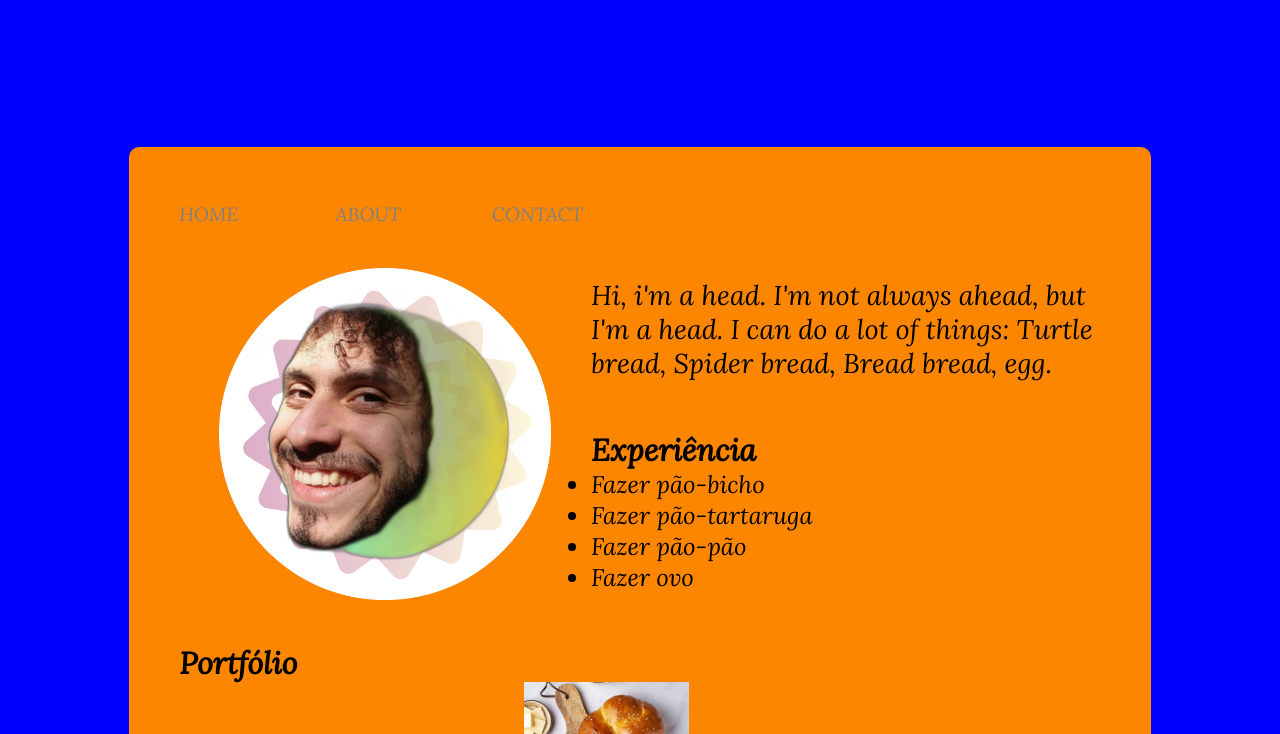
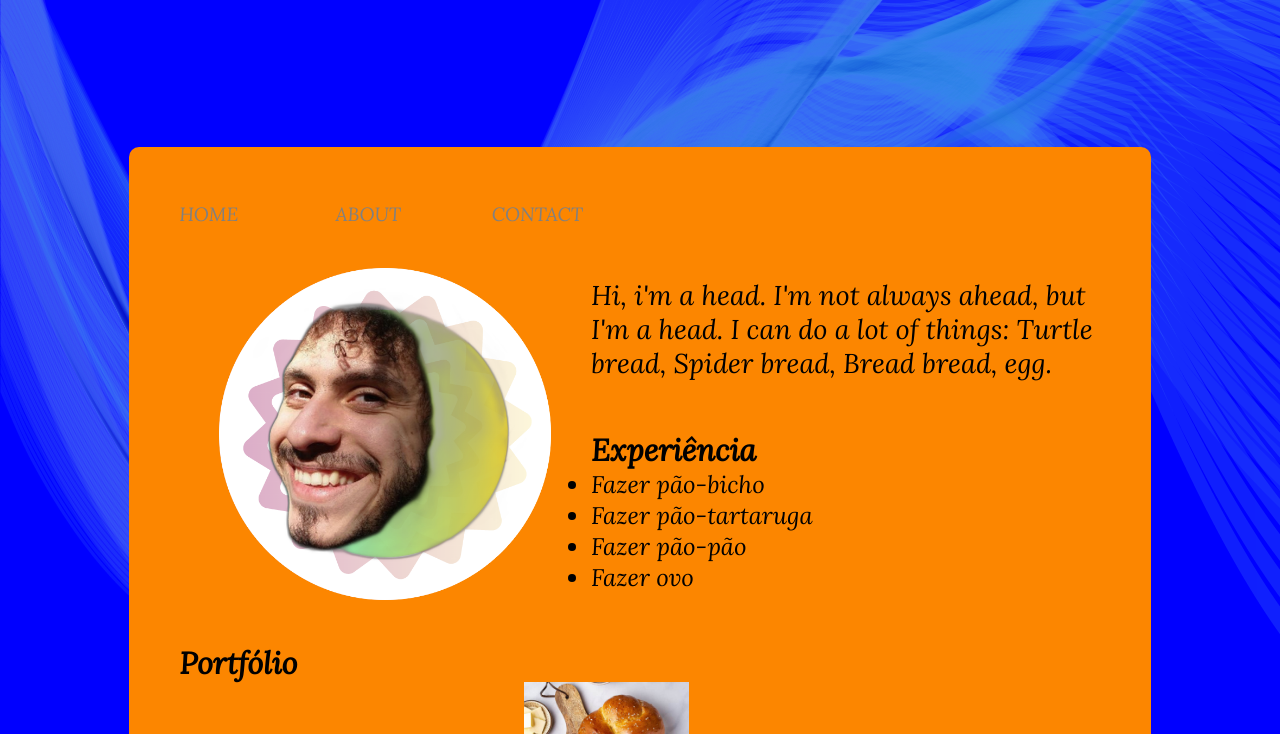
Before and after one commit to RafaelLeone/d2-5-rafael-leone, a plain HTML site: page index.html in a window 1280 px wide. Shown: the part 480-1214 px from the top of the page. Drawn offline with Linux system fonts and the light colour scheme.

Commit message:
background image

```diff
--- a/css/style.css
+++ b/css/style.css
@@ -2,6 +2,10 @@ body{
     background-color: blue;
     font-family: 'Lora', serif;
     font-size: 1.5rem;
+}
+
+.back{
+    background-image: url(../imagens/pngwing.com.png);
 }
 
 .all{
```
